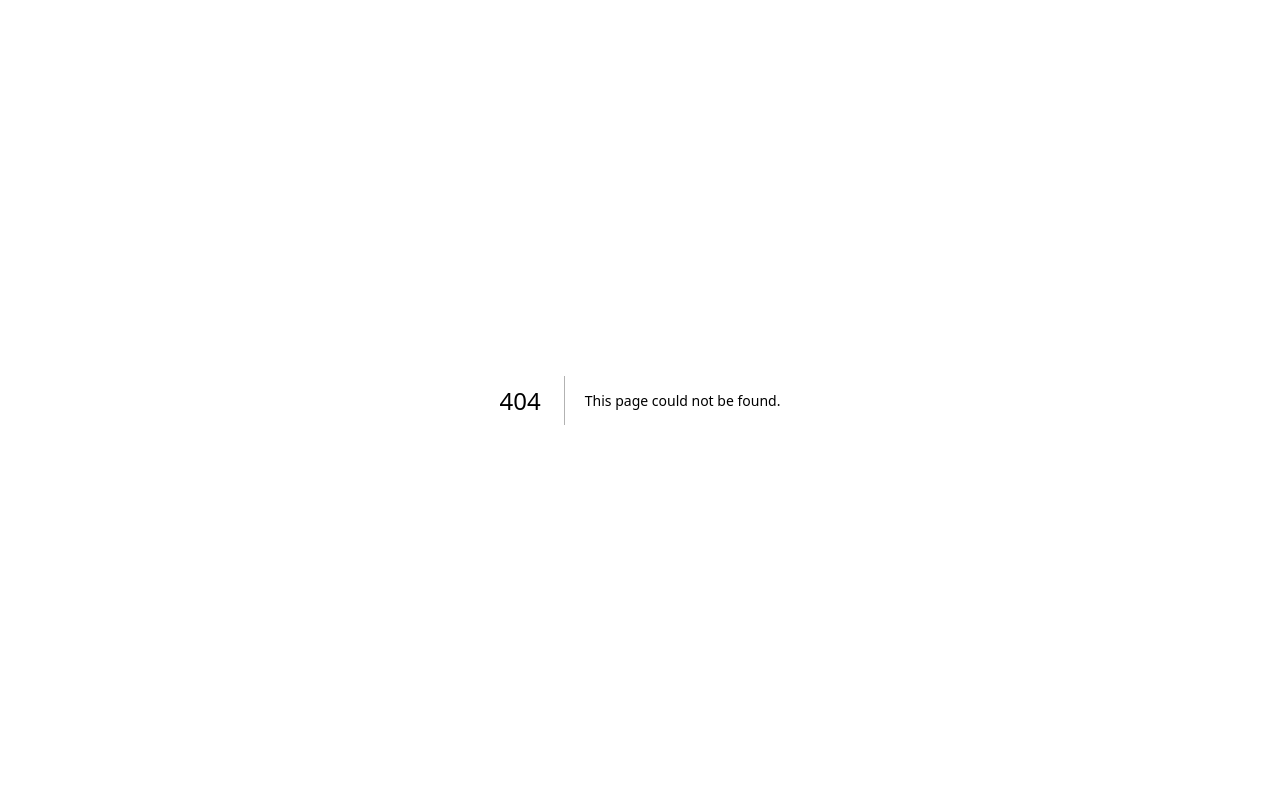
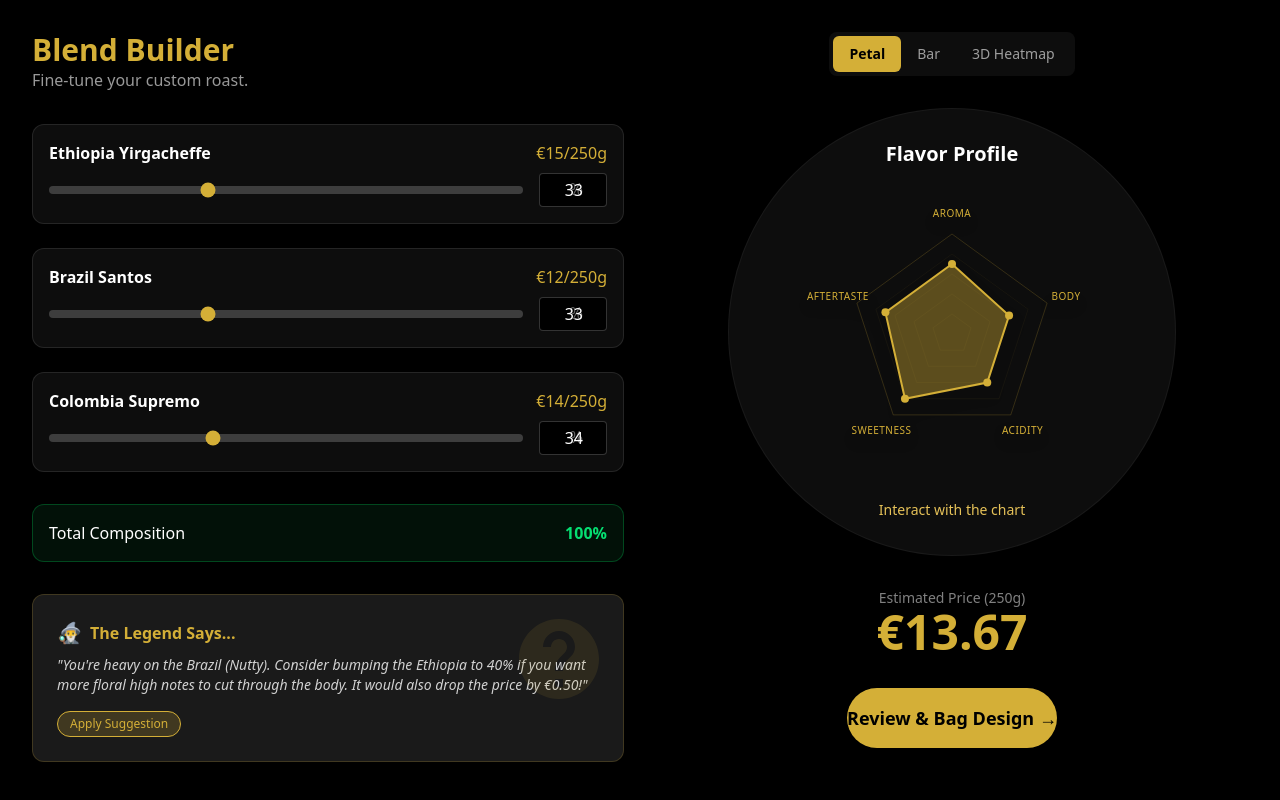
Before and after one commit to conornaught0n/BLENDIE-SITE, a Next.js app: page /blend in a window 1280 px wide. Before the commit this address had no page. Built offline with nearby package versions, Linux system fonts and the light colour scheme.

Commit message:
Implement Blend Builder with Visualizer Toggle and AI Legend

```diff
--- /dev/null
+++ b/app/blend/page.tsx
@@ -0,0 +1,193 @@
+"use client";
+
+import React, { useState, useEffect } from 'react';
+import { StarFlower } from '@/components/StarFlower';
+
+// Re-using Mock Data (In a real app, this comes from Context/DB)
+const MOCK_COFFEES = [
+  { id: '1', name: 'Ethiopia Yirgacheffe', type: 'Single Origin', origin: 'Ethiopia', price_250g: 15, aroma: 9, body: 4, acidity: 8, sweetness: 7, aftertaste: 8 },
+  { id: '2', name: 'Brazil Santos', type: 'Single Origin', origin: 'Brazil', price_250g: 12, aroma: 5, body: 8, acidity: 4, sweetness: 9, aftertaste: 6 },
+  { id: '3', name: 'Colombia Supremo', type: 'Single Origin', origin: 'Colombia', price_250g: 14, aroma: 7, body: 6, acidity: 6, sweetness: 8, aftertaste: 7 },
+];
+
+export default function BlendBuilder() {
+  // State: Selected Coffees & Their Percentages
+  // Default to 3 equal parts for demo if no selection passed
+  const [blend, setBlend] = useState([
+    { ...MOCK_COFFEES[0], percentage: 33 },
+    { ...MOCK_COFFEES[1], percentage: 33 },
+    { ...MOCK_COFFEES[2], percentage: 34 },
+  ]);
+
+  const [visMode, setVisMode] = useState<'petal' | 'bar' | '3d'>('petal');
+
+  // Persistence: Save to LocalStorage on change
+  useEffect(() => {
+    localStorage.setItem('currentBlend', JSON.stringify(blend));
+  }, [blend]);
+
+  // Load from LocalStorage on mount
+  useEffect(() => {
+    const saved = localStorage.getItem('currentBlend');
+    if (saved) {
+      try {
+        setBlend(JSON.parse(saved));
+      } catch (e) {
+        console.error("Failed to load saved blend");
+      }
+    }
+  }, []);
+
+  const totalPercentage = blend.reduce((acc, curr) => acc + curr.percentage, 0);
+
+  // Dynamic Pricing: Weighted Average based on 250g price
+  const totalPrice = blend.reduce((acc, curr) => acc + (curr.price_250g * (curr.percentage / 100)), 0).toFixed(2);
+
+  // Dynamic Flavor Profile: Weighted Average
+  const flavorProfile = {
+    aroma: Math.round(blend.reduce((acc, c) => acc + (c.aroma * (c.percentage / 100)), 0)),
+    body: Math.round(blend.reduce((acc, c) => acc + (c.body * (c.percentage / 100)), 0)),
+    acidity: Math.round(blend.reduce((acc, c) => acc + (c.acidity * (c.percentage / 100)), 0)),
+    sweetness: Math.round(blend.reduce((acc, c) => acc + (c.sweetness * (c.percentage / 100)), 0)),
+    aftertaste: Math.round(blend.reduce((acc, c) => acc + (c.aftertaste * (c.percentage / 100)), 0)),
+  };
+
+  const updatePercentage = (index: number, newVal: number) => {
+    const newBlend = [...blend];
+    newBlend[index].percentage = newVal;
+    setBlend(newBlend);
+  };
+
+  return (
+    <div className="min-h-screen bg-black text-white p-4 md:p-8 flex flex-col md:flex-row gap-8">
+
+      {/* LEFT: Controls */}
+      <div className="w-full md:w-1/2 space-y-8">
+        <header>
+          <h1 className="text-3xl font-bold text-[#D4AF37]">Blend Builder</h1>
+          <p className="text-white/60">Fine-tune your custom roast.</p>
+        </header>
+
+        {/* Coffee List with Sliders */}
+        <div className="space-y-6">
+          {blend.map((item, idx) => (
+            <div key={item.id} className="bg-white/5 border border-white/10 rounded-xl p-4 transition-all hover:border-[#D4AF37]/30">
+              <div className="flex justify-between mb-2">
+                <span className="font-bold">{item.name}</span>
+                <span className="text-[#D4AF37]">€{item.price_250g}/250g</span>
+              </div>
+
+              <div className="flex items-center gap-4">
+                <input
+                  type="range"
+                  min="0"
+                  max="100"
+                  value={item.percentage}
+                  onChange={(e) => updatePercentage(idx, parseInt(e.target.value))}
+                  className="w-full h-2 bg-white/20 rounded-lg appearance-none cursor-pointer accent-[#D4AF37]"
+                />
+                <div className="relative w-20">
+                    <input
+                        type="number"
+                        value={item.percentage}
+                        onChange={(e) => updatePercentage(idx, parseInt(e.target.value))}
+                        className="w-full bg-black border border-white/20 rounded px-2 py-1 text-right text-white focus:border-[#D4AF37] focus:outline-none"
+                    />
+                    <span className="absolute right-6 top-1 text-white/40">%</span>
+                </div>
+              </div>
+            </div>
+          ))}
+        </div>
+
+        {/* Total & Validation */}
+        <div className={`p-4 rounded-xl border ${totalPercentage === 100 ? 'bg-green-900/20 border-green-500/30' : 'bg-red-900/20 border-red-500/30'} flex justify-between items-center`}>
+          <span>Total Composition</span>
+          <span className={`font-bold ${totalPercentage === 100 ? 'text-green-400' : 'text-red-400'}`}>{totalPercentage}%</span>
+        </div>
+
+        {/* AI Advisor "The Legend" */}
+        <div className="bg-[#1a1a1a] border border-[#D4AF37]/20 rounded-xl p-6 relative overflow-hidden">
+            <div className="absolute top-0 right-0 p-4 opacity-10">
+                <svg className="w-24 h-24 text-[#D4AF37]" fill="currentColor" viewBox="0 0 24 24"><path d="M12 2C6.48 2 2 6.48 2 12s4.48 10 10 10 10-4.48 10-10S17.52 2 12 2zm1 17h-2v-2h2v2zm2.07-7.75l-.9.92C13.45 12.9 13 13.5 13 15h-2v-.5c0-1.1.45-2.1 1.17-2.83l1.24-1.26c.37-.36.59-.86.59-1.41 0-1.1-.9-2-2-2s-2 .9-2 2H8c0-2.21 1.79-4 4-4s4 1.79 4 4c0 .88-.36 1.68-.93 2.25z"/></svg>
+            </div>
+            <h3 className="text-[#D4AF37] font-bold mb-2 flex items-center gap-2">
+                <span className="text-xl">🧙‍♂️</span> The Legend Says...
+            </h3>
+            <p className="text-white/80 text-sm italic">
+                "You're heavy on the Brazil (Nutty). Consider bumping the Ethiopia to 40% if you want more floral high notes to cut through the body. It would also drop the price by €0.50!"
+            </p>
+            <div className="mt-4 flex gap-2">
+                <button className="text-xs bg-[#D4AF37]/20 text-[#D4AF37] border border-[#D4AF37] px-3 py-1 rounded-full hover:bg-[#D4AF37] hover:text-black transition-colors">
+                    Apply Suggestion
+                </button>
+            </div>
+        </div>
+
+      </div>
+
+      {/* RIGHT: Visualizer & Summary */}
+      <div className="w-full md:w-1/2 flex flex-col items-center">
+
+         {/* Vis Mode Toggle */}
+         <div className="flex bg-white/5 rounded-lg p-1 mb-8">
+            {['petal', 'bar', '3d'].map(m => (
+                <button
+                    key={m}
+                    onClick={() => setVisMode(m as any)}
+                    className={`px-4 py-2 rounded-md capitalize text-sm transition-all ${visMode === m ? 'bg-[#D4AF37] text-black font-bold' : 'text-white/60 hover:text-white'}`}
+                >
+                    {m === '3d' ? '3D Heatmap' : m}
+                </button>
+            ))}
+         </div>
+
+         {/* Visualization Container */}
+         <div className="relative w-full aspect-square max-w-md bg-white/5 rounded-full flex items-center justify-center mb-8 border border-white/5">
+             {visMode === 'petal' && (
+                 <StarFlower attributes={flavorProfile} />
+             )}
+
+             {visMode === 'bar' && (
+                 <div className="w-full h-full p-8 flex flex-col justify-center gap-4">
+                     {blend.map(b => (
+                         <div key={b.id}>
+                             <div className="flex justify-between text-xs mb-1">
+                                 <span>{b.name}</span>
+                                 <span>{b.percentage}%</span>
+                             </div>
+                             <div className="h-4 bg-white/10 rounded-full overflow-hidden">
+                                 <div className="h-full bg-[#D4AF37]" style={{ width: `${b.percentage}%`, opacity: b.percentage/100 + 0.3 }} />
+                             </div>
+                         </div>
+                     ))}
+                 </div>
+             )}
+
+             {visMode === '3d' && (
+                 <div className="text-center text-white/40">
+                     <p className="mb-2">3D Heatmap Visualization</p>
+                     <div className="w-48 h-48 mx-auto bg-gradient-to-tr from-green-900 to-[#D4AF37] opacity-50 rounded-lg animate-pulse" />
+                     <p className="text-xs mt-2">(WebGL Context Loading...)</p>
+                 </div>
+             )}
+         </div>
+
+         {/* Price Summary */}
+         <div className="text-center">
+             <p className="text-white/50 text-sm">Estimated Price (250g)</p>
+             <p className="text-5xl font-bold text-[#D4AF37]">€{totalPrice}</p>
+
+             <button
+                disabled={totalPercentage !== 100}
+                className="mt-8 w-full max-w-xs bg-[#D4AF37] disabled:opacity-50 disabled:cursor-not-allowed hover:bg-[#E5C158] text-black text-lg font-bold py-4 rounded-full shadow-lg transition-all"
+             >
+                {totalPercentage === 100 ? 'Review & Bag Design →' : `Adjust Blend (${totalPercentage}%)`}
+             </button>
+         </div>
+
+      </div>
+
+    </div>
+  );
+}
```
